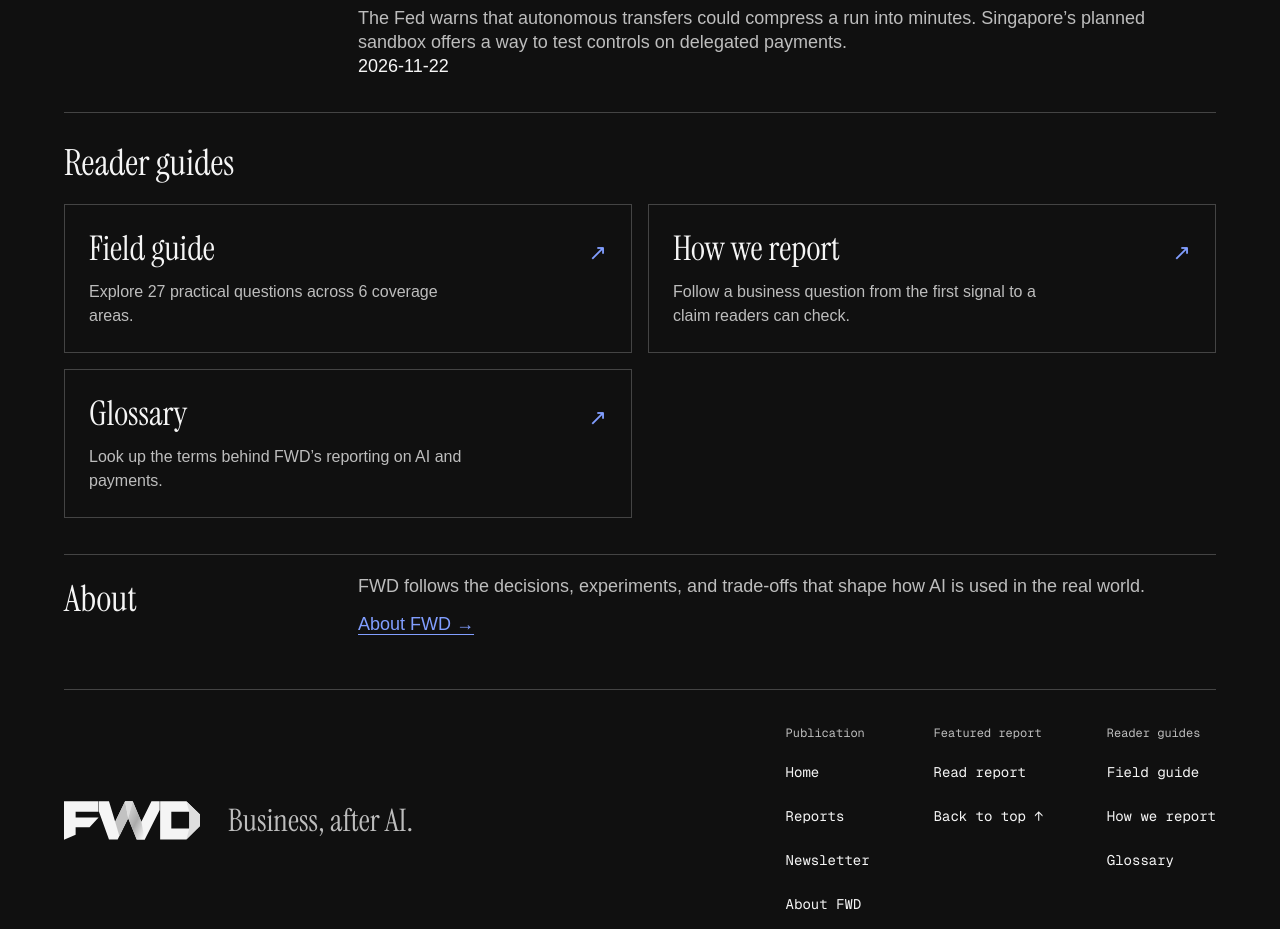
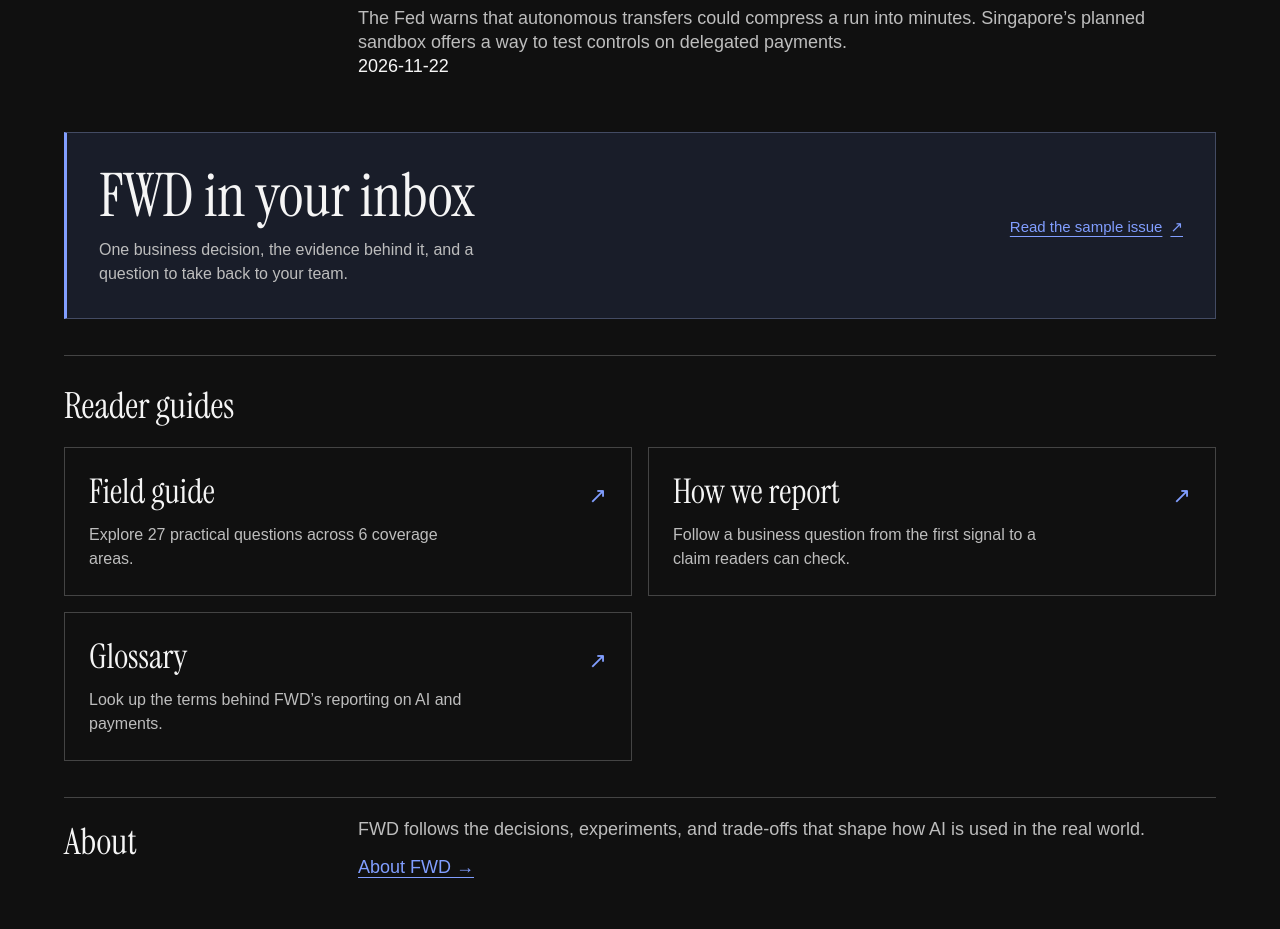
Before and after one commit to kaiseo/fwd-public, a Next.js app: page /fwd-public/ in a window 1280 px wide. Shown: the part 1260-2189 px from the top of the page. Built offline with nearby package versions, Linux system fonts and the light colour scheme; a web font is replaced by a local one.

Commit message:
Make newsletter discovery easier on the FWD homepage

```diff
--- a/app/(publication)/page.tsx
+++ b/app/(publication)/page.tsx
@@ -1,3 +1,4 @@
+import { newsletterSignupAction } from "@/lib/editorial/newsletter"
 import { GuideDirectory } from "./reader-guides"
 import type { Metadata } from "next"
 import { ReportCollection } from "./report-collection"
@@ -12,11 +13,22 @@ export const metadata: Metadata = {
 
 export default function Home() {
   const published = publishedReports()
+  const signupOpen = Boolean(newsletterSignupAction())
   return <main id="content">
     <section className="intro"><h1>How AI is changing<br className="wide-break"/> work and commerce.</h1>
       <div><p>{description}</p><Link className="cta" href={reportPath(published[0] ?? feature)}>Read the latest report <span aria-hidden="true">↗</span></Link></div>
     </section>
     <ReportCollection />
+    <section className="home-newsletter" aria-labelledby="home-newsletter-title">
+      <div>
+        <h2 id="home-newsletter-title">FWD in your inbox</h2>
+        <p>One business decision, the evidence behind it, and a question to take back to your team.</p>
+      </div>
+      <div className="home-newsletter-links">
+        {signupOpen && <Link className="cta" href="/newsletter#subscribe">Subscribe to FWD <span aria-hidden="true">→</span></Link>}
+        <Link className="section-destination" href="/newsletter#sample-issue">Read the sample issue <span aria-hidden="true">↗</span></Link>
+      </div>
+    </section>
     <GuideDirectory />
     <section id="about" className="index-section"><h2>About</h2><div><p>FWD follows the decisions, experiments, and trade-offs that shape how AI is used&nbsp;in the real world.</p><Link className="section-destination" href="/about">About FWD →</Link></div></section>
   </main>
--- a/app/(publication)/publication.css
+++ b/app/(publication)/publication.css
@@ -174,3 +174,13 @@
 .newsletter-signup input {min-width:0; border:1px solid var(--line); background:var(--paper); color:var(--ink)}
 .newsletter-signup button {width:fit-content; background:var(--blue); color:#101010; cursor:pointer}
 .newsletter-signup :is(input,button):focus-visible {outline:3px solid var(--blue); outline-offset:3px}
+
+.home-newsletter {display:grid; grid-template-columns:minmax(0,1fr) auto; align-items:center; gap:24px; padding:32px; margin:20px 0 36px; background:#191d29; border:1px solid #434b63; border-left:3px solid var(--blue)}
+.home-newsletter h2 {font-size:clamp(38px,5vw,60px); line-height:1.05}
+.home-newsletter p {max-width:48ch; margin-top:10px; color:var(--muted); line-height:1.5}
+.home-newsletter-links {display:grid; justify-items:start; gap:6px}
+.publication .home-newsletter .cta {width:auto; margin:0; justify-content:space-between}
+.home-newsletter .section-destination {gap:8px; font-size:15px}
+@media(max-width:760px){
+  .home-newsletter {grid-template-columns:1fr; gap:20px; padding:22px; margin-top:12px}
+}
```
Also changed, not shown: 222 other files (tests, documents, lock files or other folders).
